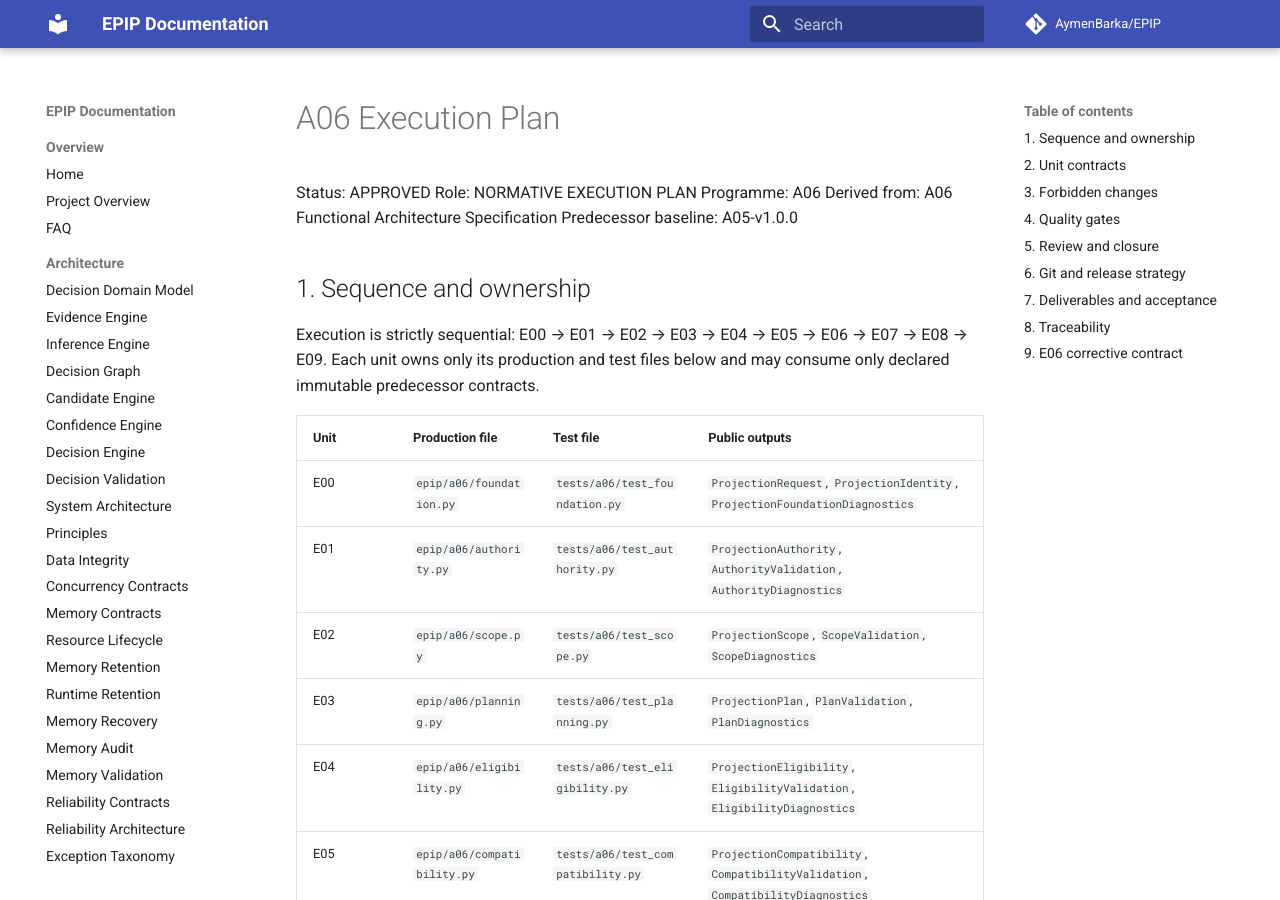
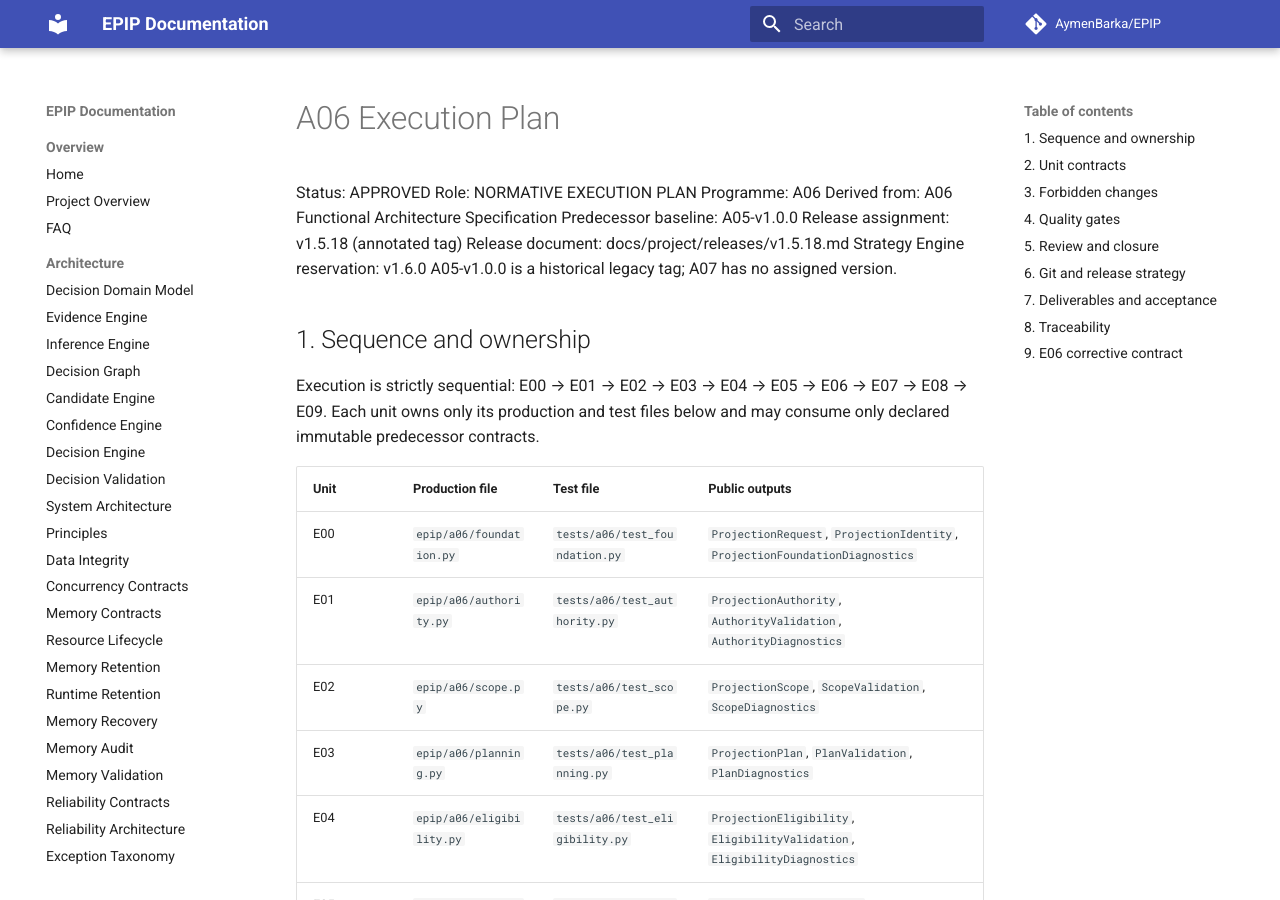
Before and after one commit to AymenBarka/EPIP, an MkDocs documentation site: the page built from docs/project/A06_EXECUTION_PLAN.md, in a window 1280 px wide and 900 px high. Built offline with MkDocs 1.6.1 and Material for MkDocs 9.7.7, drawn with Linux system fonts in a browser that asks for light colours; comment, search, counter and statistics services are not loaded.

Commit message:
docs(project): finalize A06 release governance

```diff
--- a/docs/project/A06_EXECUTION_PLAN.md
+++ b/docs/project/A06_EXECUTION_PLAN.md
@@ -5,6 +5,10 @@ Role: NORMATIVE EXECUTION PLAN
 Programme: A06
 Derived from: A06 Functional Architecture Specification
 Predecessor baseline: A05-v1.0.0
+Release assignment: v1.5.18 (annotated tag)
+Release document: docs/project/releases/v1.5.18.md
+Strategy Engine reservation: v1.6.0
+A05-v1.0.0 is a historical legacy tag; A07 has no assigned version.
 
 ## 1. Sequence and ownership
 
```
Also changed, not shown: docs/project/releases/v1.5.18.md (added, +33 -0 lines).
